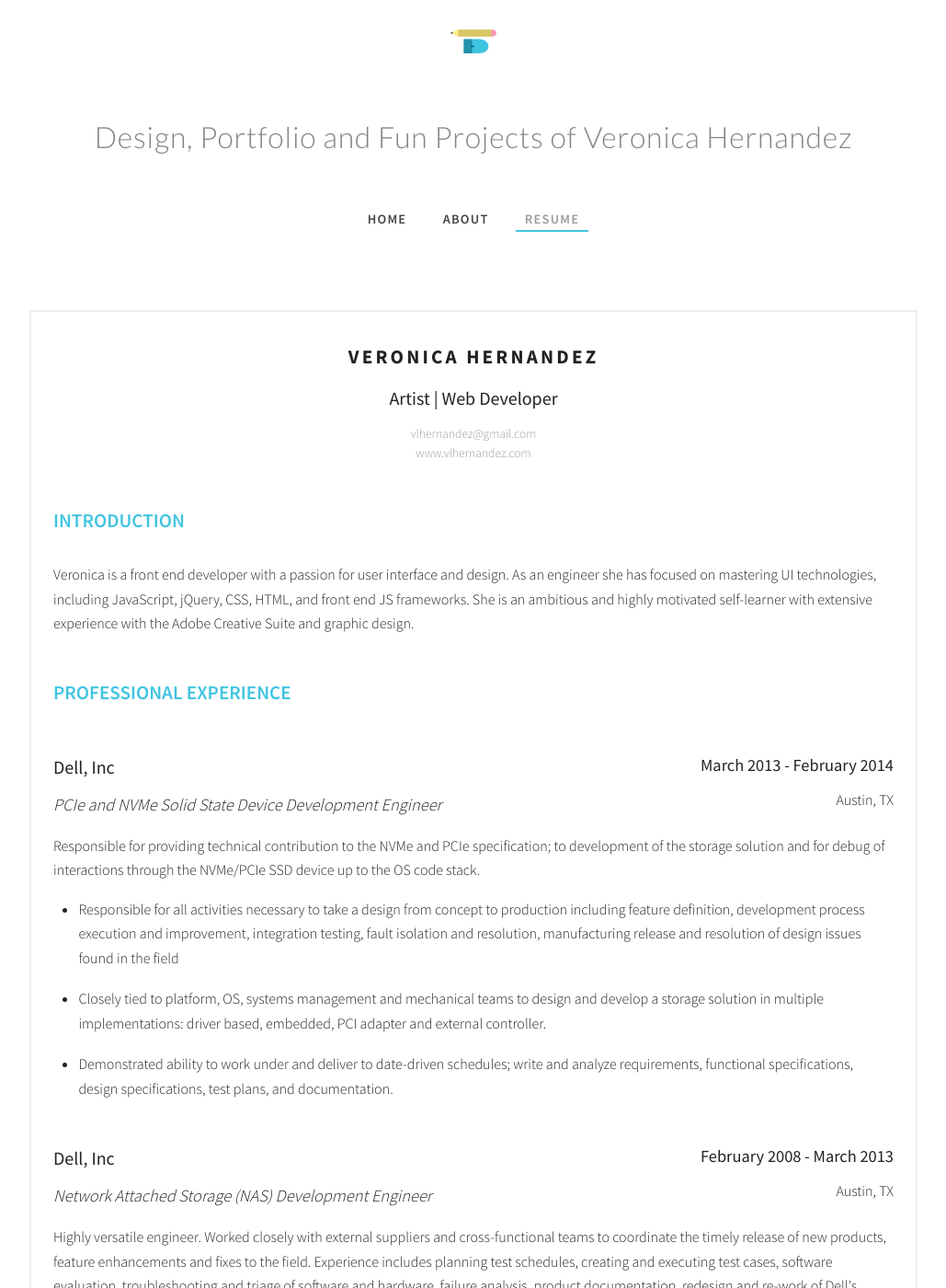
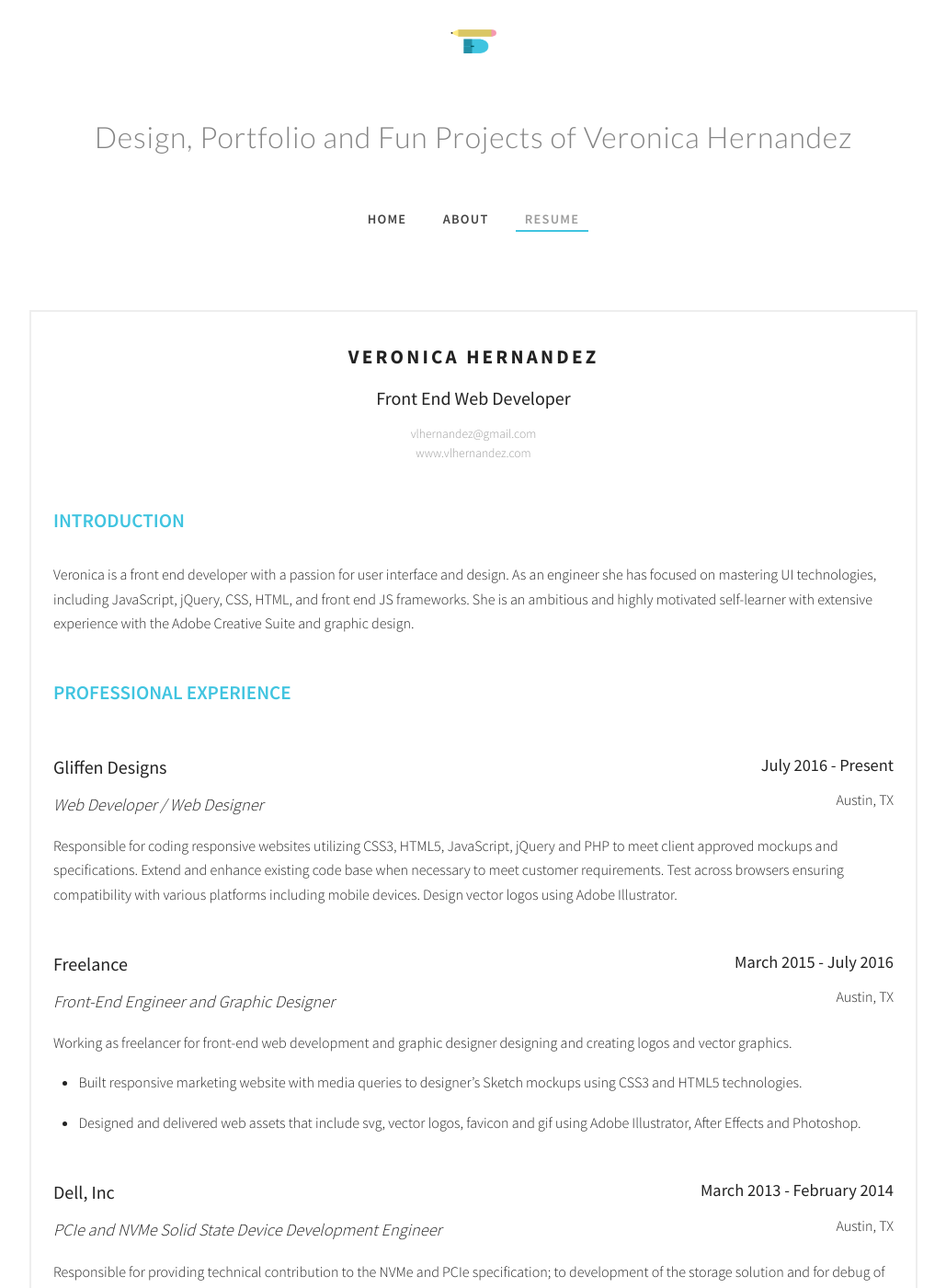
Before and after one commit to vlhernandez/vlhernandez, a Jekyll site: the page built from resume.html, in a window 1280 px wide and 1400 px high. Shown: the whole window at 92% size, without its empty margins (125-1154 px from the left). Built offline with Jekyll 4.4.1, drawn with Linux system fonts in a browser that asks for light colours; some web fonts are replaced.

Commit message:
updated most recent jobs

```diff
--- a/resume.html
+++ b/resume.html
@@ -8,7 +8,7 @@ permalink: /resume/
   <section class="resume-header">
     <div class="resume-name resume-title">
       <h4>Veronica Hernandez</h4>
-      <h5>Artist | Web Developer</h5>
+      <h5>Front End Web Developer</h5>
     </div>
     <div class="resume-contact">
       <ul>
@@ -26,6 +26,45 @@ permalink: /resume/
   <section class="experience">
     <h4>Professional Experience</h4>
 
+
+    <div class="job">
+        <div class="job-header">
+            <div class="right-col">
+              <p class="job-dates">July 2016 - Present</p>
+              <p class="job-location">Austin, TX</p>
+            </div>
+            <div class="left-col">
+              <h5 class="company">Gliffen Designs</h5>
+              <p class="job-title">Web Developer / Web Designer</p>
+            </div>
+        </div> <!-- job-header -->
+        <div class="job-excerpt">
+          <p>Responsible for coding responsive websites utilizing CSS3, HTML5, JavaScript, jQuery and PHP to meet client approved mockups and specifications. Extend and enhance existing code base when necessary to meet customer requirements. Test across browsers ensuring compatibility with various platforms including mobile devices. Design vector logos using Adobe Illustrator.</p>
+        </div>
+    </div>
+
+
+    <div class="job">
+        <div class="job-header">
+            <div class="right-col">
+              <p class="job-dates">March 2015 - July 2016</p>
+              <p class="job-location">Austin, TX</p>
+            </div>
+            <div class="left-col">
+              <h5 class="company">Freelance</h5>
+              <p class="job-title">Front-End Engineer and Graphic Designer</p>
+            </div>
+        </div> <!-- job-header -->
+        <div class="job-excerpt">
+          <p>Working as freelancer for front-end web development and graphic designer designing and creating logos and vector graphics.</p>
+        </div>
+        <div class="job-description">
+          <ul>
+            <li>Built responsive marketing website with media queries to designer’s Sketch mockups using CSS3 and HTML5 technologies.</li>
+            <li>Designed and delivered web assets that include svg, vector logos, favicon and gif using Adobe Illustrator, After Effects and Photoshop.</li>
+          </ul>
+        </div>
+    </div>
 
     <div class="job">
         <div class="job-header">
```
